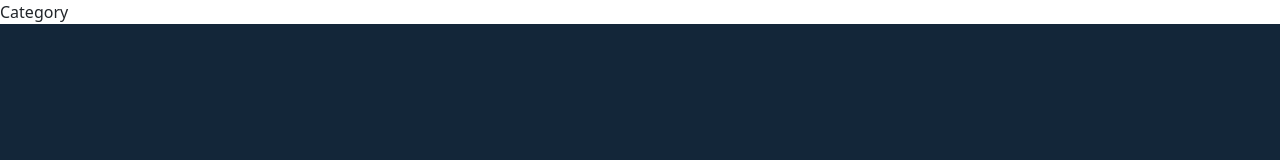
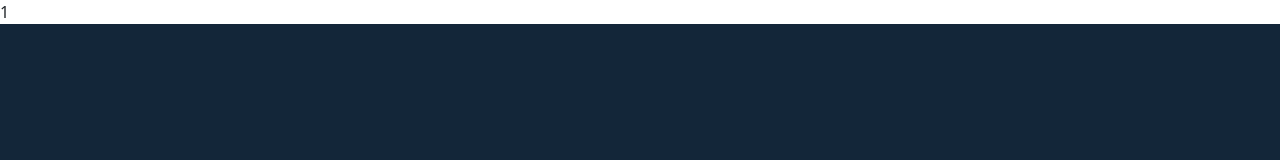
Before and after one commit to FedericoTorres233/EthShop, a Next.js app: page /category/1 in a window 1280 px wide. Shown: the top 160 px of the page. Built offline with nearby package versions, Linux system fonts and the light colour scheme.

Commit message:
feat: start routing

```diff
--- a/components/Categories.jsx
+++ b/components/Categories.jsx
@@ -1,3 +1,4 @@
+import Link from "next/link";
 import { Row, Col, Card } from "react-bootstrap";
 import classes from "../styles/categories.module.css";
 
@@ -11,6 +12,7 @@ export default function Categories() {
       <Row xs={1} md={2} className="mx-0 mt-4 mb-5 g-5">
         {category_list.map((category, idx) => (
           <Col key={idx} className={classes.column}>
+            <Link href={`/category/${category}`}>
               <Card className={classes.card}>
                 <Card.Body>
                   <Card.Title className="text-center text-white">
@@ -25,6 +27,7 @@ export default function Categories() {
                   </Card.Title>
                 </Card.Body>
               </Card>
+            </Link>
           </Col>
         ))}
       </Row>
--- a/pages/category/[category].js
+++ /dev/null
@@ -1,7 +0,0 @@
-function categoryPage() {
-  return (
-    <div>Category</div>
-  )
-}
-
-export default categoryPage
--- /dev/null
+++ b/pages/category/[id].js
@@ -0,0 +1,10 @@
+import { useRouter } from "next/router";
+
+function Category() {
+  const router = useRouter();
+  const pid = router.query;
+
+  return <div>{pid.id}</div>;
+}
+
+export default Category;
--- a/styles/categories.module.css
+++ b/styles/categories.module.css
@@ -1,6 +1,7 @@
 .card {
   width: 20rem;
   background-color: #3e454d98;
+  cursor: pointer;
 }
 
 .column {
```
Lines whose indentation alone changed are shown as unchanged.
